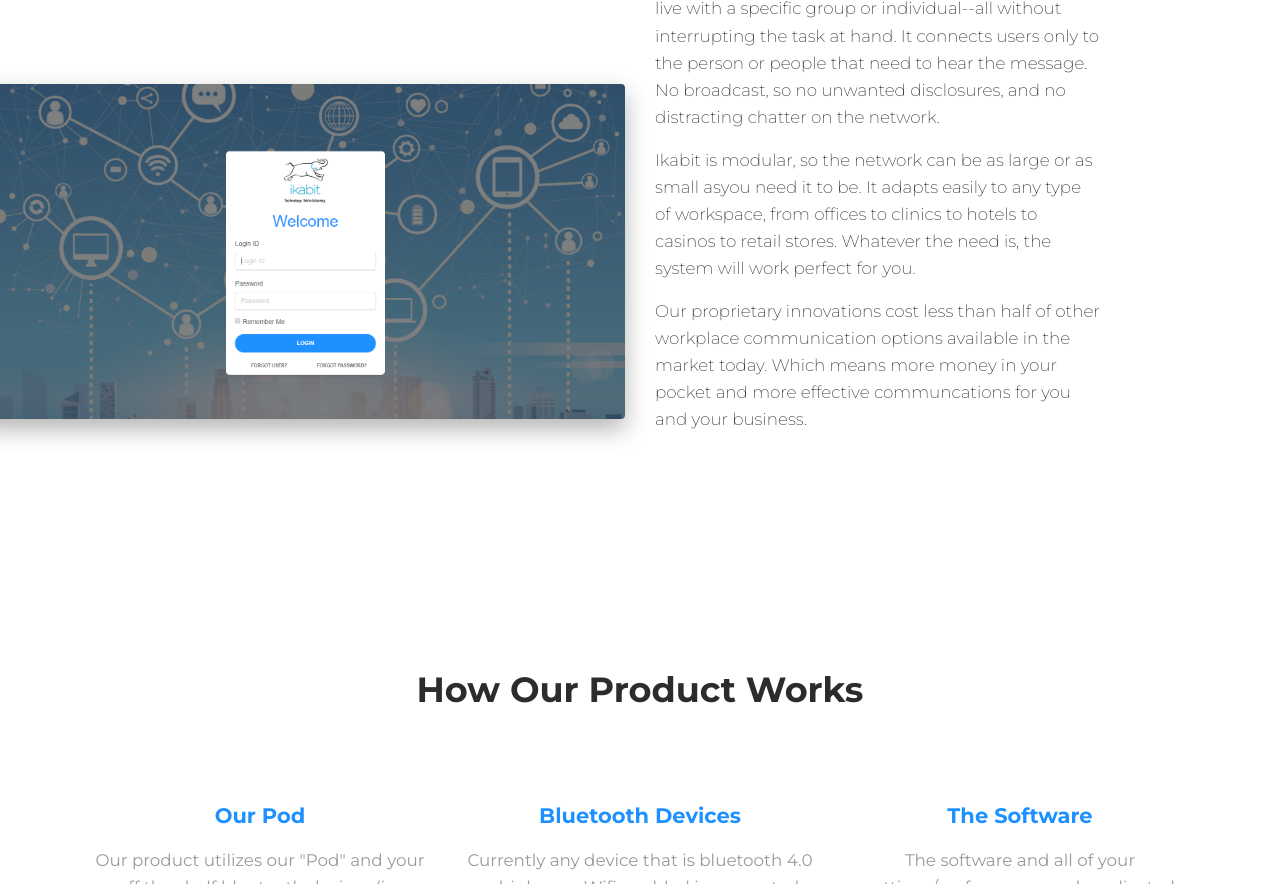
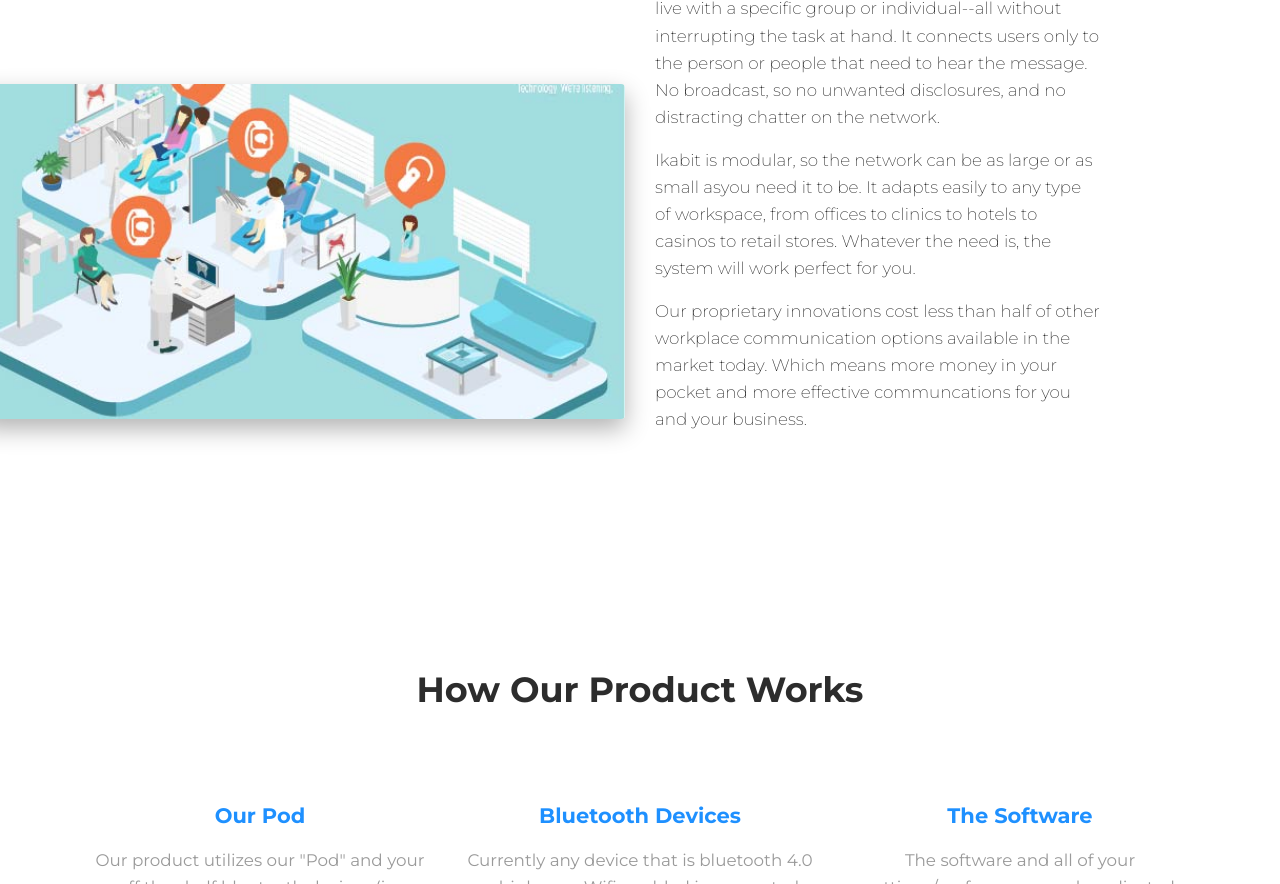
Before and after one commit to dave-toptier/dave-toptier.github.io, a website: page index.html in a window 1280 px wide. Shown: the part 1624-2508 px from the top of the page. Drawn offline with nearby package versions, Linux system fonts and the light colour scheme.

Commit message:
Update index.html

```diff
--- a/index.html
+++ b/index.html
@@ -128,7 +128,7 @@
                 </p>
               </div>
               <!-- Second image on the left side of the article -->
-              <div class="image-container" style="background-image: url('assets/img/screenshot1.png')"></div>
+              <div class="image-container" style="background-image: url('assets/img/office-use.jpg')"></div>
             </div>
             <div class="col-md-5">
               <!-- First image on the right side, above the article -->
```
